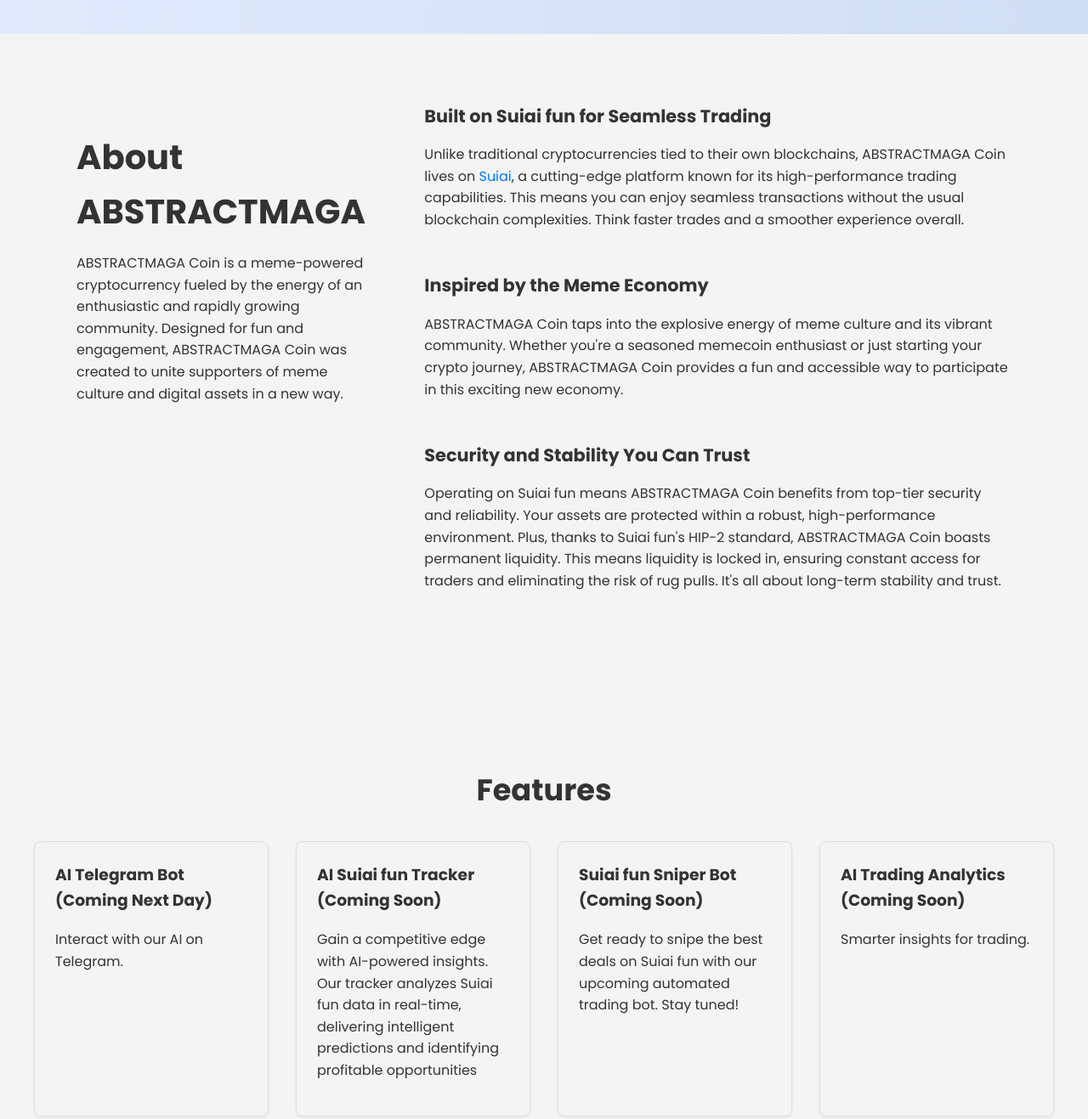
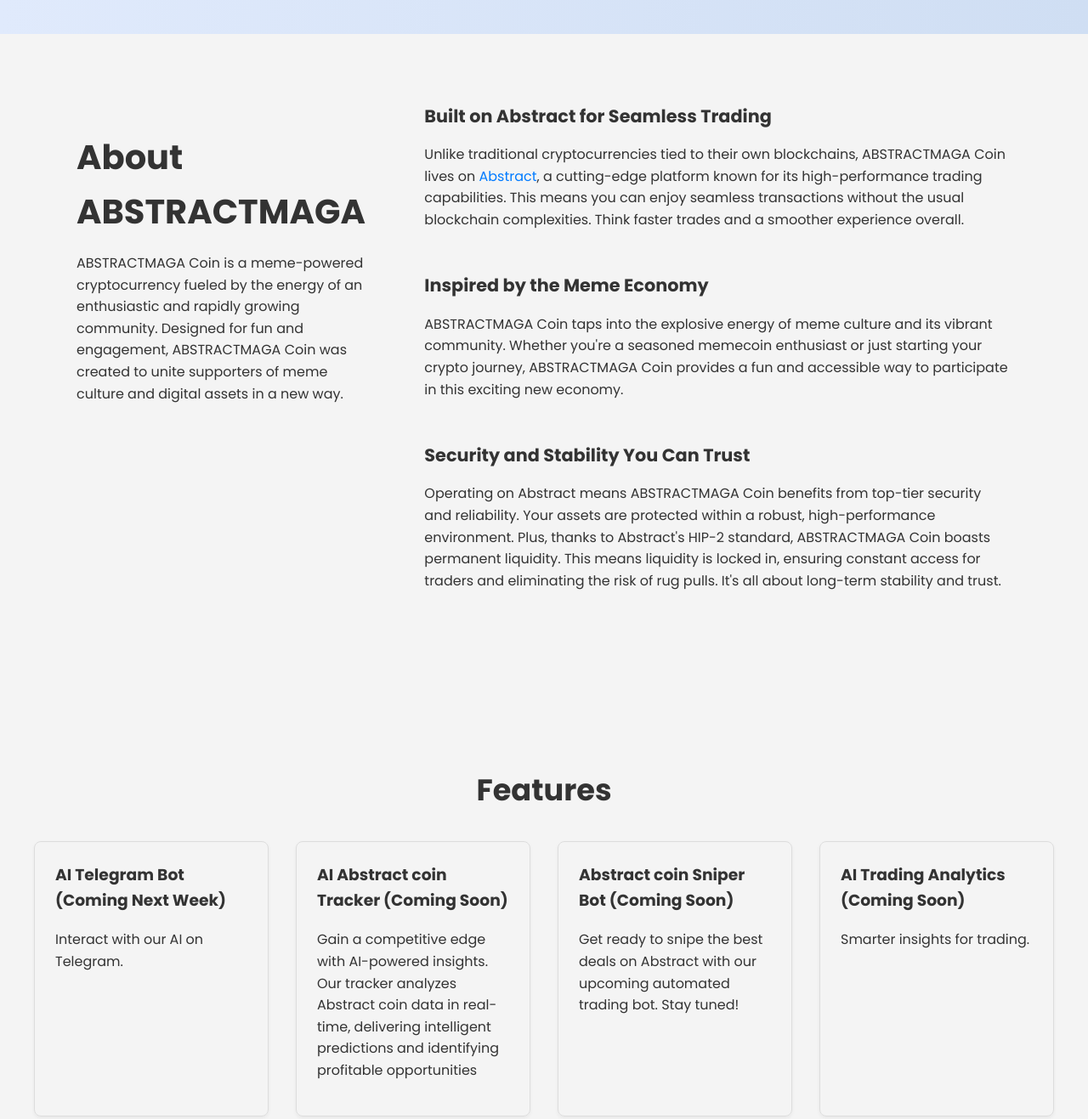
Before and after one commit to nuvorlike/caty, a plain HTML site: page index.html in a window 1280 px wide. Shown: the part 700-2017 px from the top of the page at 85% size. Drawn offline with Linux system fonts and the light colour scheme.

Commit message:
Update index.html

```diff
--- a/index.html
+++ b/index.html
@@ -78,15 +78,15 @@
           </div>
           <div class="info-grid">
             <div>
-              <h3>Built on Suiai fun for Seamless Trading</h3>
+              <h3>Built on Abstract for Seamless Trading</h3>
               <p>
                 Unlike traditional cryptocurrencies tied to their own
                 blockchains, ABSTRACTMAGA Coin lives on
                 <a
-                  href="https://suiai.fun"
+                  href="https://abs.xyz"
                   target="_blank"
                   rel="noopener noreferrer"
-                  >Suiai</a
+                  >Abstract</a
                 >, a cutting-edge platform known for its high-performance
                 trading capabilities. This means you can enjoy seamless
                 transactions without the usual blockchain complexities. Think
@@ -107,10 +107,10 @@
             <div>
               <h3>Security and Stability You Can Trust</h3>
               <p>
-                Operating on Suiai fun means ABSTRACTMAGA Coin benefits from top-tier
+                Operating on Abstract means ABSTRACTMAGA Coin benefits from top-tier
                 security and reliability. Your assets are protected within a
                 robust, high-performance environment. Plus, thanks to
-                Suiai fun's HIP-2 standard, ABSTRACTMAGA Coin boasts permanent
+                Abstract's HIP-2 standard, ABSTRACTMAGA Coin boasts permanent
                 liquidity. This means liquidity is locked in, ensuring constant
                 access for traders and eliminating the risk of rug pulls. It's
                 all about long-term stability and trust.
@@ -125,21 +125,21 @@
           <h2>Features</h2>
           <div class="feature-grid">
             <article class="feature">
-              <h3>AI Telegram Bot (Coming Next Day)</h3>
+              <h3>AI Telegram Bot (Coming Next Week)</h3>
               <p>Interact with our AI on Telegram.</p>
             </article>
             <article class="feature">
-              <h3>AI Suiai fun Tracker (Coming Soon)</h3>
+              <h3>AI Abstract coin Tracker (Coming Soon)</h3>
               <p>
                 Gain a competitive edge with AI-powered insights. Our tracker
-                analyzes Suiai fun data in real-time, delivering intelligent
+                analyzes Abstract coin data in real-time, delivering intelligent
                 predictions and identifying profitable opportunities
               </p>
             </article>
             <article class="feature">
-              <h3>Suiai fun Sniper Bot (Coming Soon)</h3>
+              <h3>Abstract coin Sniper Bot (Coming Soon)</h3>
               <p>
-                Get ready to snipe the best deals on Suiai fun with our
+                Get ready to snipe the best deals on Abstract with our
                 upcoming automated trading bot. Stay tuned!
               </p>
             </article>
@@ -160,7 +160,7 @@
                 <img src="img/telegram-icon.svg" alt="Telegram Icon" />
               </div>
               <div class="timeline-content">
-                <h3>AI Telegram Bot (Coming Next Day)</h3>
+                <h3>AI Telegram Bot (Coming Next Week)</h3>
                 <p>Q1 2025</p>
               </div>
             </div>
@@ -170,7 +170,7 @@
                 <img src="img/radar.png" alt="Tracker Icon" />
               </div>
               <div class="timeline-content">
-                <h3>AI Suiai fun Tracker (Coming Soon)</h3>
+                <h3>AI Abstract coin Tracker (Coming Soon)</h3>
                 <p>Q1 2025</p>
               </div>
             </div>
@@ -180,7 +180,7 @@
                 <img src="img/sniper.png" alt="Sniper Icon" />
               </div>
               <div class="timeline-content">
-                <h3>Suiai fun Sniper Bot (Coming Soon)</h3>
+                <h3>Abstract coin Sniper Bot (Coming Soon)</h3>
                 <p>Q1-Q2 2025</p>
               </div>
             </div>
```
